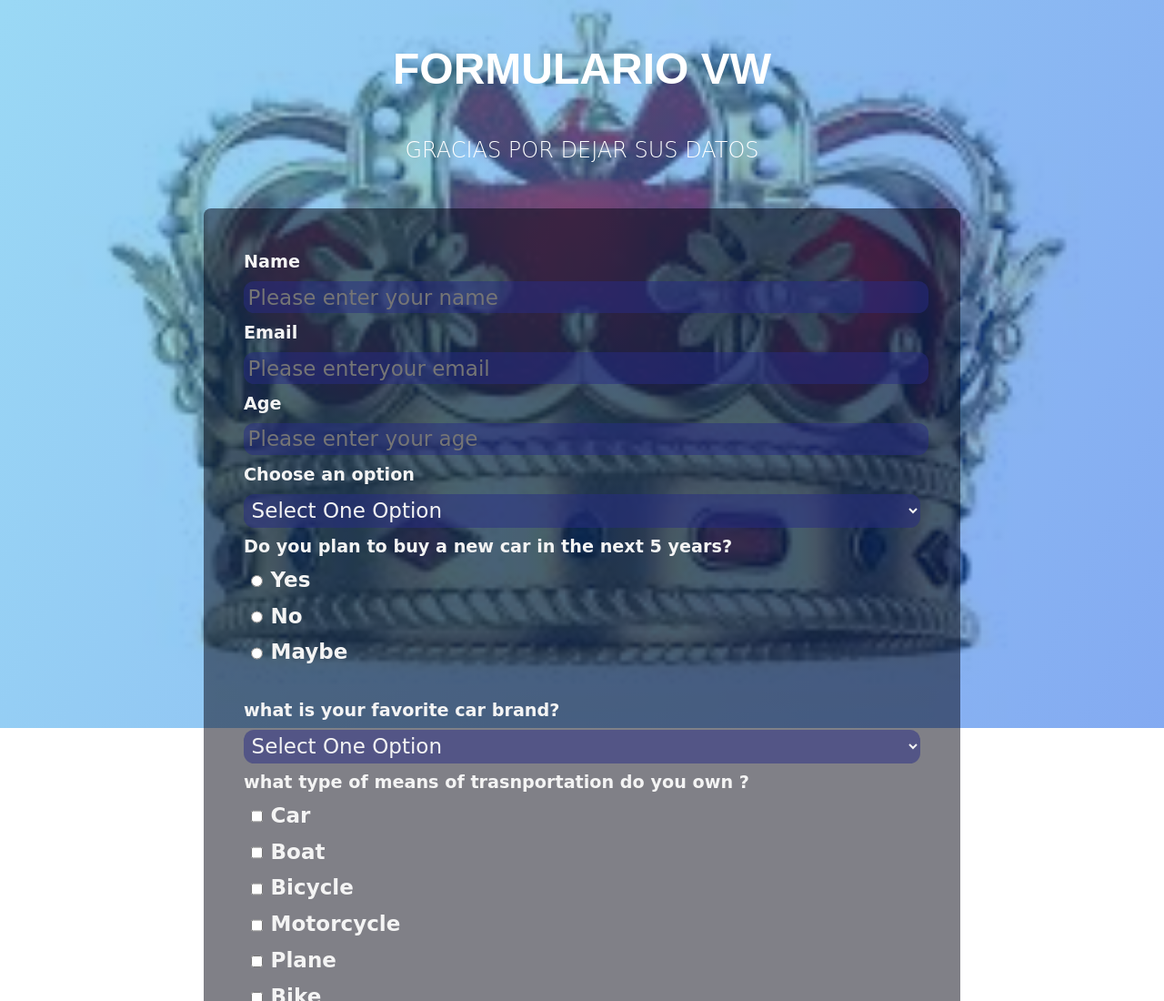
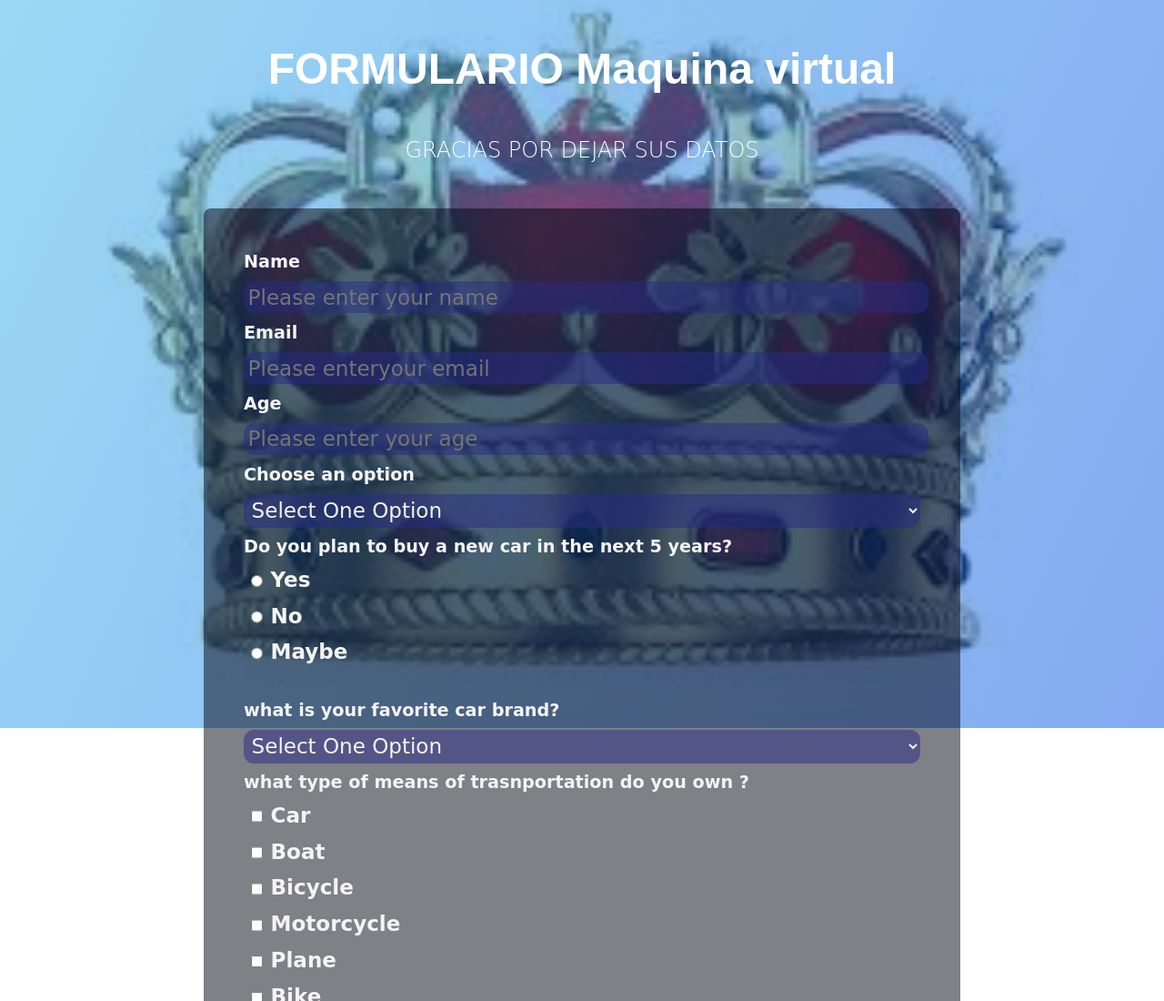
Before and after one commit to SebastianGutierrez23/clasemiercoles, a website built with webpack: page src/index.html in a window 1280 px wide. Shown: the top 1100 px of the page at 91% size. Built offline with nearby package versions, Linux system fonts and the light colour scheme.

Commit message:
maquina_virtual

```diff
--- a/src/index.html
+++ b/src/index.html
@@ -7,7 +7,7 @@
     <title>Formulario MV</title>
 </head>
 <body>
-    <h1 id="title">FORMULARIO VW</h1>
+    <h1 id="title">FORMULARIO Maquina virtual</h1>
     <p id="description">
       GRACIAS POR DEJAR SUS DATOS
     </p>
```
